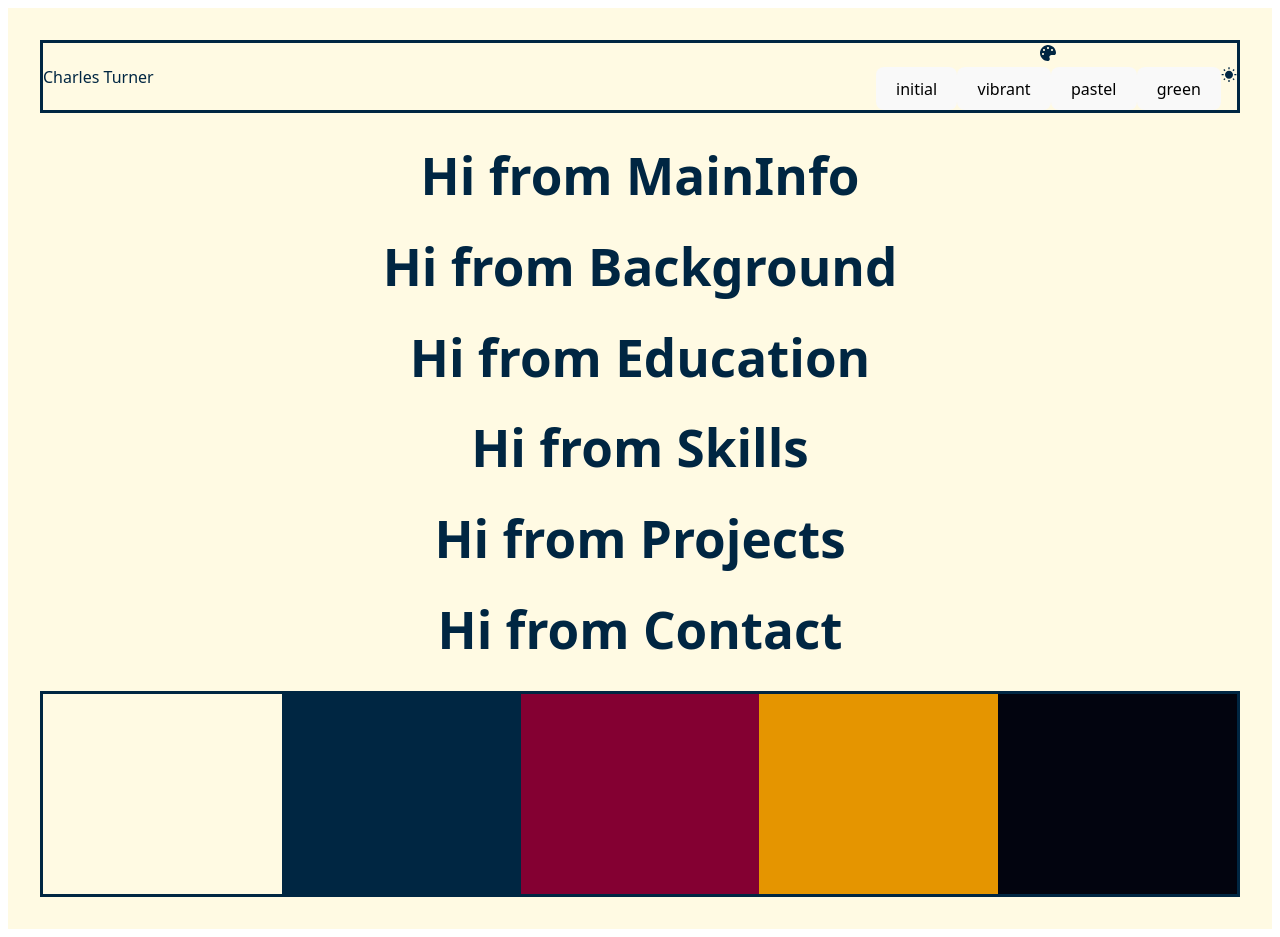
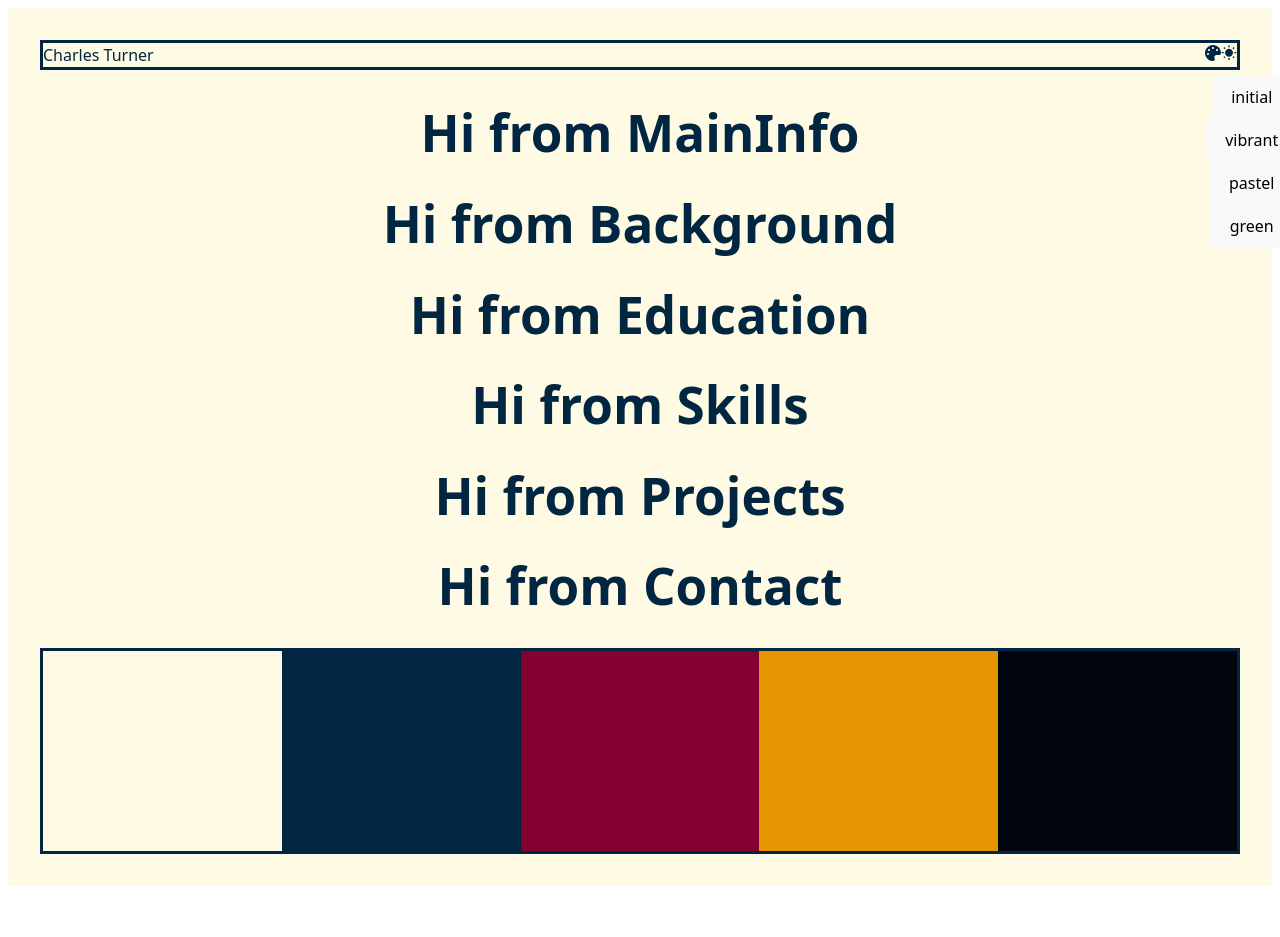
Before and after one commit to Ayrtonb1/portfolio, a React (Vite) app: page / in a window 1280 px wide. Both pictures are taken after a click on the icon 1213 px from the left and 53 px from the top of the page. After the commit the page ends 894 px from the top, so only its background shows below. Built offline with nearby package versions, Linux system fonts and the light colour scheme.

Commit message:
Prevent dropdown affecting navbar CSS on open

```diff
--- a/src/components/navbar/PaletteSelector.tsx
+++ b/src/components/navbar/PaletteSelector.tsx
@@ -9,14 +9,14 @@ function PaletteSelector(): React.JSX.Element {
   const palettes = ["initial", "vibrant", "pastel", "green"];
 
   return (
-    <div>
+    <div style={{ position: "relative", display: "inline-block" }}>
       <FaPalette
         onClick={() => {
           setIsOpen((prev) => !prev);
         }}
       />
       {isOpen && (
-        <div>
+        <div style={{ position: "absolute", top: "2rem" }}>
           {palettes.map((name) => (
             <button
               key={name}
```
